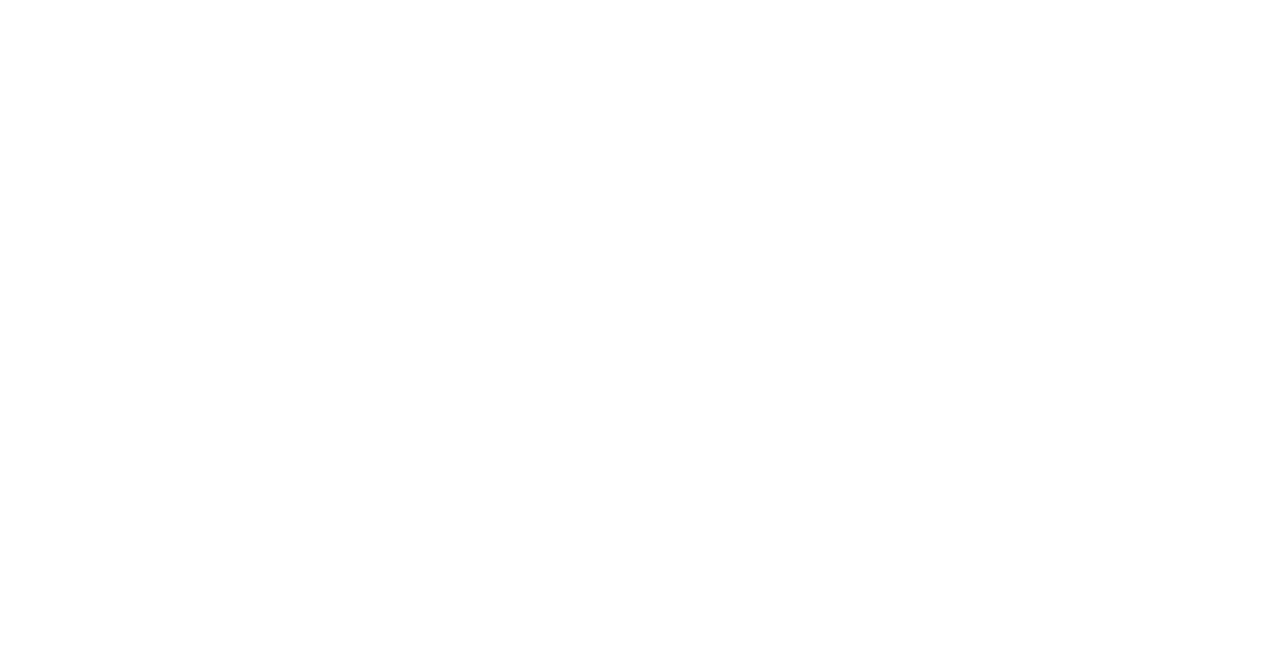
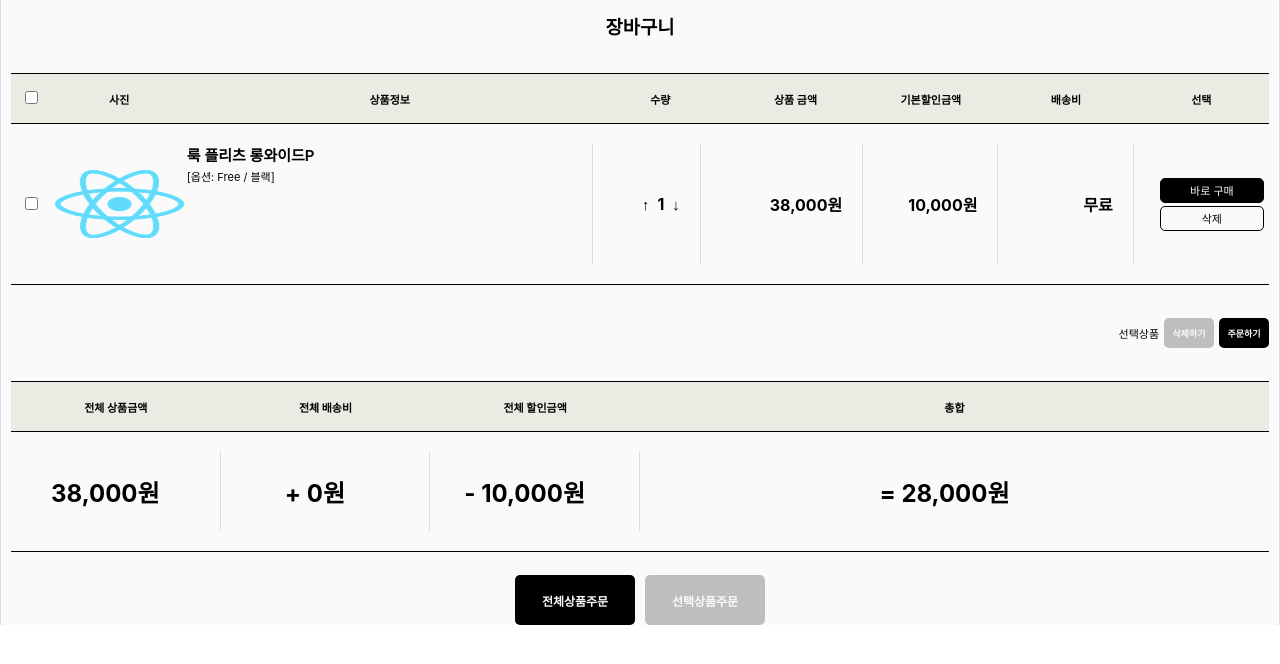
Before and after one commit to campingga/front, a React (Create React App) app: page /cart in a window 1280 px wide. Before the commit this address had no page. Shown: the top 664 px of the page. Built offline with nearby package versions, Linux system fonts and the light colour scheme.

Commit message:
Feat(cart): 장바구니 디자인 구현

```diff
--- a/src/CampingGa.tsx
+++ b/src/CampingGa.tsx
@@ -3,6 +3,7 @@
 import { Route, Routes } from 'react-router-dom';
 import ProductDetail from './views/Product/ProductDetail';
 import Order from './views/Order/Order';
+import Cart from './views/Cart/Cart';
 
 function CampingGa() {
 
@@ -11,6 +12,7 @@
     <Routes>
       <Route path='/productDetail' element={<ProductDetail/>} />
       <Route path='/order' element={<Order/>} />
+      <Route path='/cart' element={<Cart/>} />
 
     </Routes>
 
--- /dev/null
+++ b/src/views/Cart/Cart.module.css
@@ -0,0 +1,215 @@
+.container {
+    display: flex;
+    flex-direction: column;
+    justify-content: center;
+    align-items: center;
+    text-align: center;
+    background-color: #fafafa;
+    gap: 13px;
+}
+
+.title {
+    display: flex;
+    justify-content: center;
+    align-items: center;
+    width: 100%;
+    height: 50px;
+}
+
+.cartItemInfoContainer {
+    display: flex;
+    flex-direction: column;
+    width: 100%;
+    padding: 10px;
+    justify-content: center;
+    align-items: center;
+}
+
+.cartInfoTable {
+    width: 100%;
+    border-collapse: collapse;
+    table-layout: fixed;
+}
+
+.cartInfoTableHead {
+    background-color: rgb(235, 235, 228);
+    height: 50px;
+    border-top: 1px solid black;
+    border-bottom: 1px solid black;
+    font-size: 11px;
+}
+
+.cartInfoTableCheckTh {
+    width: 3%;
+}
+
+.cartInfoTableTh {
+    width: 10%; /* 일반 열 */
+}
+
+.cartInfoTableDetailTh {
+    width: 30%; /* 상품 정보 열 */
+}
+
+.cartInfoTableBody {
+    border-bottom: 1px solid black;
+}
+
+.cartInfoTableTd {
+    height: 120px;
+    font-weight: 700;
+    padding: 20px 0px 20px 0px;
+}
+
+.productImg {
+    height: 120px;
+    padding: 20px 0px 20px 0px;
+}
+
+.itemImg {
+    width: 100%;
+    height: 100%;
+}
+
+.cartInfoDetailFont {
+    display: flex;
+    border-right: 1px solid #dbdbdb;
+    align-items: center;
+    text-align: center;
+    justify-content: end;
+    height: 100%;
+    padding-right: 20px;
+}
+
+.cartInfoTableDetailTd {
+    height: 120px;
+    padding: 20px 0px 20px 0px;
+}
+
+.cartInfoTableDetailBox {
+    width: 100%;
+    height: 100%;
+    gap: 3px;
+    border-right: 1px solid #dbdbdb;
+    text-align: start;
+}
+
+.titleFont {
+    font-size: 15px;
+    font-weight: 600;
+}
+
+.itemOption {
+    font-size: 11px;
+}
+
+.itemCountChangeBtnBox {
+    display: flex;
+    border-right: 1px solid #dbdbdb;
+    align-items: center;
+    text-align: center;
+    justify-content: end;
+    height: 100%;
+    width: 80%;
+    gap: 8px;
+    padding-right: 20px;
+}
+
+.itemCountChangeBtn {
+    border: none;
+    background-color: #fafafa;
+    cursor: pointer;
+}
+
+.cartInfoTableSelectBox {
+    width: 100%;
+    display: flex;
+    flex-direction: column;
+    align-items: end;
+    gap: 3px;
+    padding-right: 5px;
+}
+
+.cartInfoTableSelectBtn {
+    width: 80%;
+    height: 25px;
+    font-size: 11px;
+    background-color: #fafafa;
+    border-radius: 5px;
+    outline: none;
+    border: 1px solid black;
+}
+
+.cartInfoTableBuyBtn {
+    background-color: black;
+    color: #fafafa;
+}
+
+.cartItemBuyContainer {
+    display: flex;
+    width: 100%;
+    justify-content: end;
+    padding: 10px;
+}
+
+.cartItemBuyBox {
+    display: flex;
+    gap: 5px;
+    align-items: center;
+    justify-content: center;
+}
+
+.cartItemBuyBtn {
+    width: 50px;
+    height: 30px;
+    font-size: 9px;
+    font-weight: 600;
+    color: #fafafa;
+    background-color: #bebebe;
+    border-radius: 5px;
+    outline: none;
+    border: none;
+}
+
+.cartItemOrderBtn {
+    background-color: black;
+}
+
+.cartTotalPriceFont {
+    display: flex;
+    border-right: 1px solid #dbdbdb;
+    align-items: center;
+    text-align: center;
+    justify-content: center;
+    font-size: 24px;
+    height: 100%;
+    padding-right: 20px;
+}
+
+.cartInfoTableBody tr td:last-child .cartTotalPriceFont {
+    border-right: none;
+}
+
+.orderContainer {
+    display: flex;
+    width: 100%;
+    align-items: center;
+    justify-content: center;
+    gap: 10px;
+}
+
+.orderBtn {
+    width: 120px;
+    height: 50px;
+    border: none;
+    background-color: #bebebe;
+    border-radius: 5px;
+    color: #fafafa;
+    text-align: center;
+    font-size: 12px;
+    font-weight: 600;
+}
+
+.allOrderBtn {
+    background-color: black;
+}
--- /dev/null
+++ b/src/views/Cart/Cart.tsx
@@ -0,0 +1,91 @@
+import styles from "./Cart.module.css";
+
+export default function Cart() {
+
+    return (
+        <div className={styles.container}>
+            <div className={styles.title}>
+                <h3>장바구니</h3>
+            </div>
+            <div className={styles.cartItemInfoContainer}>
+                <table className={styles.cartInfoTable}>
+                    <thead className={styles.cartInfoTableHead}>
+                        <tr>
+                            <th className={styles.cartInfoTableCheckTh}><input type="checkbox"></input></th>
+                            <th className={styles.cartInfoTableTh}>사진</th>
+                            <th className={styles.cartInfoTableDetailTh}>상품정보</th>
+                            <th className={styles.cartInfoTableTh}>수량</th>
+                            <th className={styles.cartInfoTableTh}>상품 금액</th>
+                            <th className={styles.cartInfoTableTh}>기본할인금액</th>
+                            <th className={styles.cartInfoTableTh}>배송비</th>
+                            <th className={styles.cartInfoTableTh}>선택</th>
+                        </tr>
+                    </thead>
+                    <tbody className={styles.cartInfoTableBody}>
+                        <tr>
+                            <td><input type="checkbox"></input></td>
+                            <td className={styles.cartInfoTableTd}>
+                                <div className={styles.productImg}>
+                                    <img src="/logo192.png" className={styles.itemImg}></img>
+                                </div>
+                            </td>
+                            <td className={`${styles.cartInfoTableDetailTd}`}>
+                                <div className={styles.cartInfoTableDetailBox}>
+                                    <p className={styles.titleFont}>룩 플리츠 롱와이드P</p>
+                                    <span className={styles.itemOption}>[옵션: Free / 블랙]</span>
+                                </div>
+                            </td>
+                            <td className={styles.cartInfoTableTd}>
+                                <div className={styles.itemCountChangeBtnBox}>
+                                    <button className={styles.itemCountChangeBtn}><p className={styles.titleFont}>↑</p></button>
+                                    <p>1</p>
+                                    <button className={styles.itemCountChangeBtn}><p className={styles.titleFont}>↓</p></button>
+                                </div>
+                            </td>
+                            <td className={styles.cartInfoTableTd}><p className={styles.cartInfoDetailFont}>38,000원</p></td>
+                            <td className={styles.cartInfoTableTd}><p className={styles.cartInfoDetailFont}>10,000원</p></td>
+                            <td className={styles.cartInfoTableTd}><p className={styles.cartInfoDetailFont}>무료</p></td>
+                            <td className={styles.cartInfoTableTd}>
+                                <div className={styles.cartInfoTableSelectBox}>
+                                    <button className={`${styles.cartInfoTableSelectBtn} ${styles.cartInfoTableBuyBtn}`}>바로 구매</button>
+                                    <button className={styles.cartInfoTableSelectBtn}>삭제</button>
+                                </div>
+                            </td>
+                        </tr>
+                    </tbody>
+                </table>
+            </div>
+            <div className={styles.cartItemBuyContainer}>
+                <div className={styles.cartItemBuyBox}>
+                    <span className={styles.itemOption}>선택상품</span>
+                    <button className={styles.cartItemBuyBtn}>삭제하기</button>
+                    <button className={`${styles.cartItemBuyBtn} ${styles.cartItemOrderBtn}`}>주문하기</button>
+                </div>
+            </div>
+            <div className={styles.cartItemInfoContainer}>
+                <table className={styles.cartInfoTable}>
+                    <thead className={styles.cartInfoTableHead}>
+                        <tr>
+                            <th className={styles.cartInfoTableTh}>전체 상품금액</th>
+                            <th className={styles.cartInfoTableTh}>전체 배송비</th>
+                            <th className={styles.cartInfoTableTh}>전체 할인금액</th>
+                            <th className={styles.cartInfoTableDetailTh}>총합</th>
+                        </tr>
+                    </thead>
+                    <tbody className={styles.cartInfoTableBody}>
+                        <tr>
+                            <td className={styles.cartInfoTableTd}><p className={styles.cartTotalPriceFont}>38,000원</p></td>
+                            <td className={styles.cartInfoTableTd}><p className={styles.cartTotalPriceFont}>+ 0원</p></td>
+                            <td className={styles.cartInfoTableTd}><p className={styles.cartTotalPriceFont}>- 10,000원</p></td>
+                            <td className={`${styles.cartInfoTableTd}`}><p className={styles.cartTotalPriceFont}>= 28,000원</p></td>
+                        </tr>
+                    </tbody>
+                </table>
+            </div>
+            <div className={styles.orderContainer}>
+                <button className={`${styles.orderBtn} ${styles.allOrderBtn}`}>전체상품주문</button>
+                <button className={styles.orderBtn}>선택상품주문</button>
+            </div>
+        </div>
+    )
+}
```
